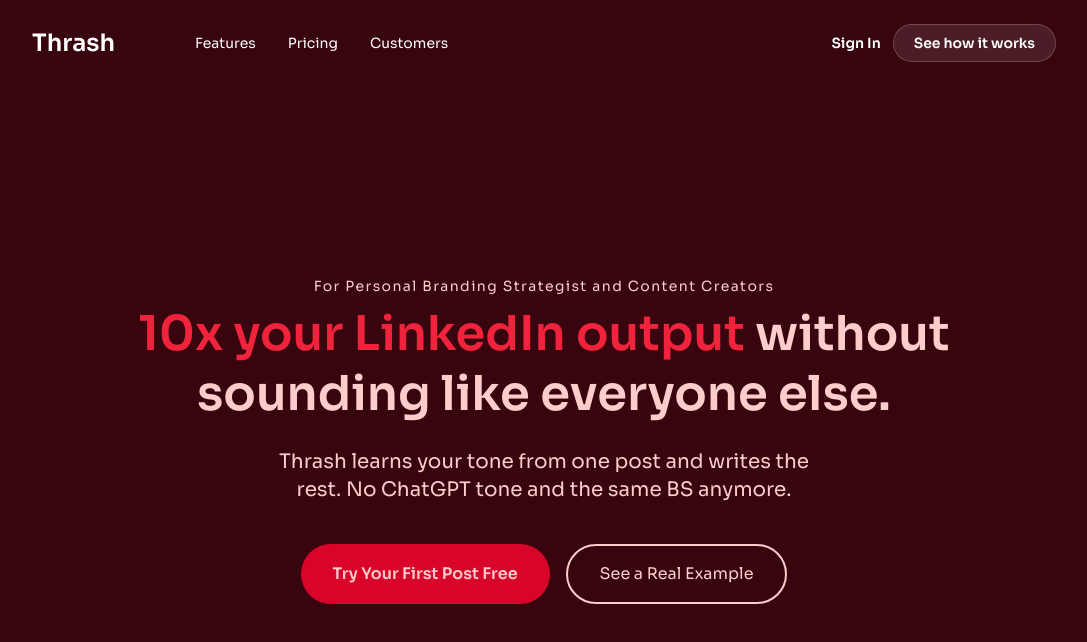
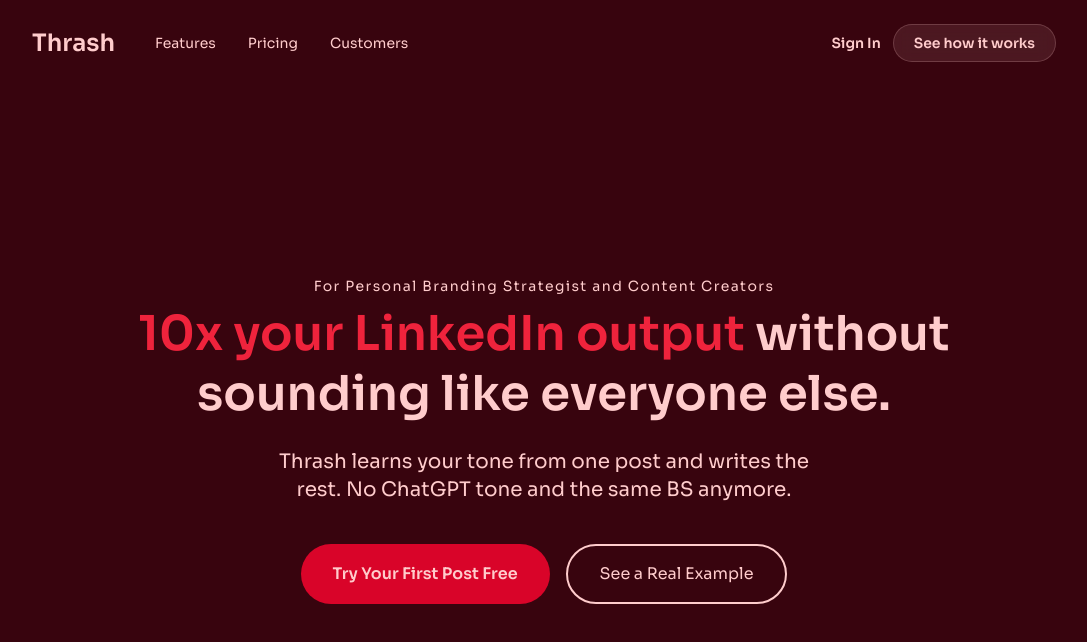
Before and after one commit to FahadBinQaiser/thrash, a Next.js app: page / in a window 1280 px wide. Shown: the top 642 px of the page, without its empty margins (96-1183 px from the left). Built offline with nearby package versions, Linux system fonts and the light colour scheme.

Commit message:
Color optimized

```diff
--- a/components/Navbar/Navbar.tsx
+++ b/components/Navbar/Navbar.tsx
@@ -18,15 +18,15 @@ const MENU_ITEMS: MenuItem[] = [
 export default function Navbar() {
   const [isOpen, setIsOpen] = useState<boolean>(false);
   const linkClass =
-    "text-sm font-medium text-white hover:text-gray-300 transition-colors";
+    "text-sm font-medium text-[#ffcccc] hover:text-[#ffcccc]/80 transition-colors";
 
   return (
     <nav className="fixed top-0 left-0 right-0 z-50 px-4 py-6">
       <div
         className={`${sora.className} mx-auto flex max-w-5xl items-center justify-between`}
       >
-        <div className="flex items-center gap-20">
-          <div className="text-2xl font-bold text-white">Thrash</div>
+        <div className="flex items-center gap-10">
+          <div className="text-2xl font-bold text-[#ffcccc]">Thrash</div>
 
           <div className="hidden md:flex items-center gap-8">
             {MENU_ITEMS.slice(0, 3).map((item) => (
@@ -38,16 +38,16 @@ export default function Navbar() {
         </div>
 
         <div className="flex items-center gap-3">
-          <button className="hidden cursor-pointer sm:block text-sm font-semibold text-white hover:text-gray-300 transition-colors">
+          <button className="hidden cursor-pointer sm:block text-sm font-semibold text-[#ffcccc] hover:text-[#ffcccc]/80 transition-colors">
             Sign In
           </button>
-          <button className="rounded-full cursor-pointer border border-white/20 bg-white/10 backdrop-blur-sm px-5 py-2 text-sm font-semibold text-white hover:bg-white/20 transition-colors">
+          <button className="rounded-full cursor-pointer border border-[#ffcccc]/20 bg-[#ffcccc]/10 backdrop-blur-sm px-5 py-2 text-sm font-semibold text-[#ffcccc] hover:bg-[#ffcccc]/20 transition-colors">
             See how it works
           </button>
 
           <button
             onClick={() => setIsOpen(!isOpen)}
-            className="md:hidden cursor-pointer text-white"
+            className="md:hidden cursor-pointer text-[#ffcccc]"
           >
             <svg
               className="h-6 w-6"
@@ -67,7 +67,7 @@ export default function Navbar() {
       </div>
 
       <div
-        className={`md:hidden mt-4 overflow-hidden rounded-lg border border-white/20 bg-white/10 backdrop-blur-sm transition-all duration-300 ${
+        className={`md:hidden mt-4 overflow-hidden rounded-lg border border-[#ffcccc]/20 bg-[#ffcccc]/10 backdrop-blur-sm transition-all duration-300 ${
           isOpen ? "max-h-96 opacity-100 p-4" : "max-h-0 opacity-0 p-0"
         }`}
       >
```
